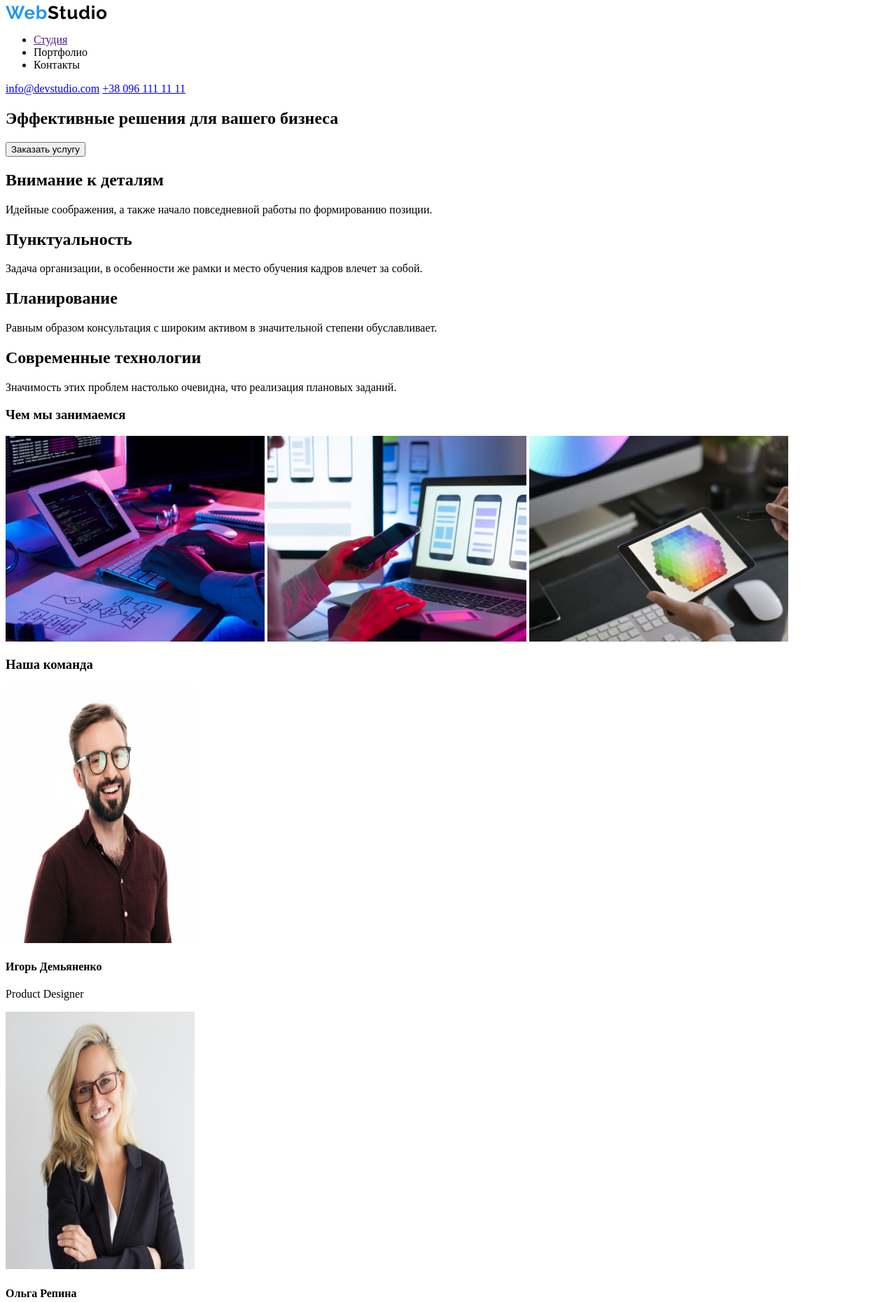
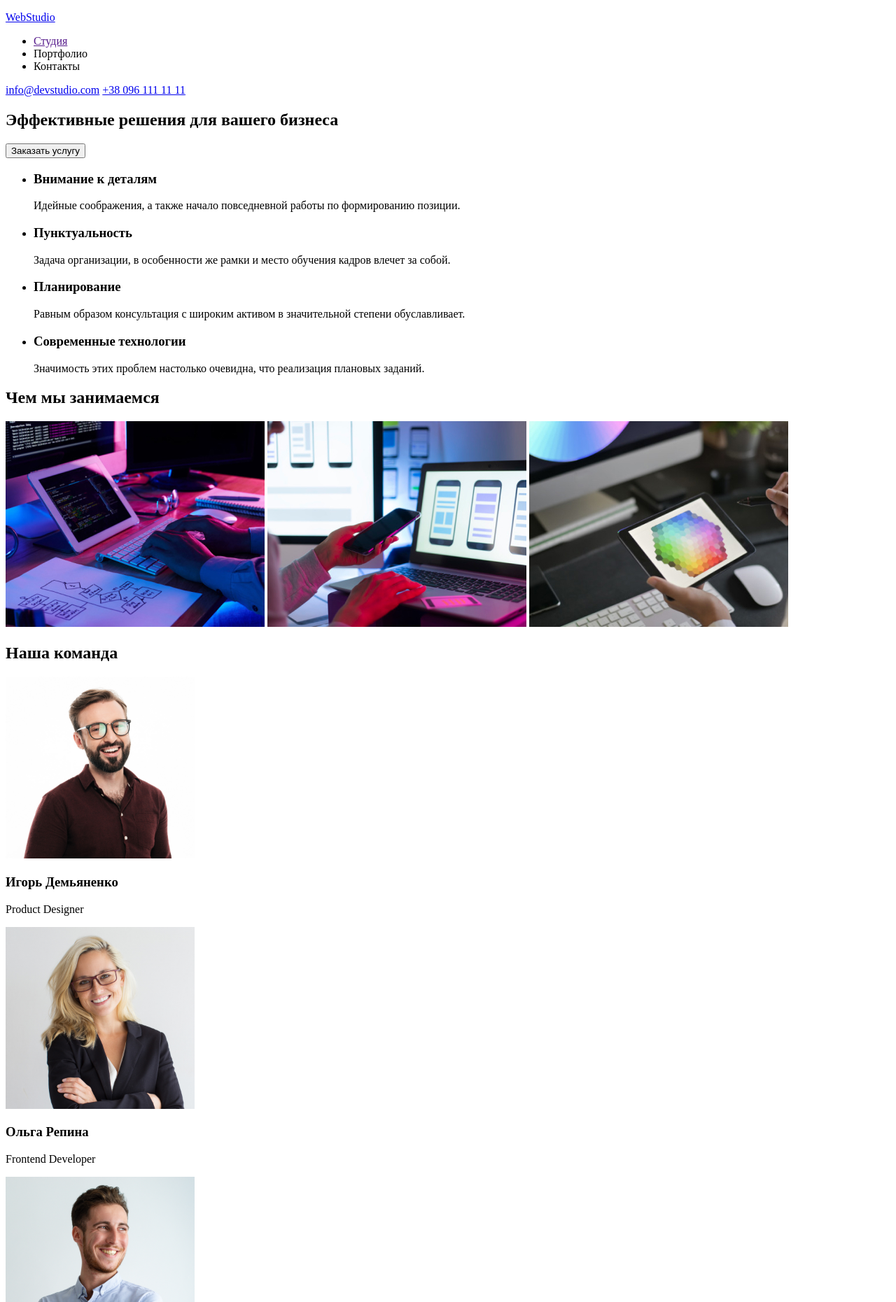
Before and after one commit to vitaly171/goit-markup-hw-01, a plain HTML site: page index.html in a window 1280 px wide. Shown: the top 1861 px of the page at 70% size. Drawn offline with Linux system fonts and the light colour scheme.

Commit message:
Update index.html

```diff
--- a/index.html
+++ b/index.html
@@ -8,9 +8,9 @@
   <body>
     <header>
       <nav>
-        <a href="/">
-          <img src="./images/logo.svg" alt="logo" />
-        </a>
+        <p>
+          <a href="index.html"><span>Web</span>Studio</a>
+        </p>
         <ul>
           <li><a href="">Студия</a></li>
           <li>Портфолио</li>
@@ -20,42 +20,45 @@
         <a href="tel:+380961111111">+38 096 111 11 11</a>
       </nav>
     </header>
+    <main>
       <section id="initial">
         <h1>Эффективные решения для вашего бизнеса</h1>
         <button type="button">Заказать услугу</button>
       </section>
       <section id="skills">
-      <div>
-        <h2>Внимание к деталям</h2>
+        <ul>
+          <li>
+            <h3>Внимание к деталям</h3>
             <p>
               Идейные соображения, а также начало повседневной работы по
               формированию позиции.
             </p>
-      </div>
-      <div>
-        <h2>Пунктуальность</h2>
+          </li>
+          <li>
+            <h3>Пунктуальность</h3>
             <p>
               Задача организации, в особенности же рамки и место обучения кадров
               влечет за собой.
             </p>
-      </div>
-      <div>
-        <h2>Планирование</h2>
+          </li>
+          <li>
+            <h3>Планирование</h3>
             <p>
-          Равным образом консультация с широким активом в значительной степени
-          обуславливает.
+              Равным образом консультация с широким активом в значительной
+              степени обуславливает.
             </p>
-      </div>
-      <div>
-        <h2>Современные технологии</h2>
+          </li>
+          <li>
+            <h3>Современные технологии</h3>
             <p>
-          Значимость этих проблем настолько очевидна, что реализация плановых
-          заданий.
+              Значимость этих проблем настолько очевидна, что реализация
+              плановых заданий.
             </p>
-      </div>
+          </li>
+        </ul>
       </section>
       <section id="about">
-      <h3>Чем мы занимаемся</h3>
+        <h2>Чем мы занимаемся</h2>
         <img
           src="./images/tab_code.jpg"
           alt="tab_code"
@@ -75,16 +78,17 @@
           height="294"
         />
       </section>
+
       <section id="our-team">
-      <h3>Наша команда</h3>
+        <h2>Наша команда</h2>
         <div>
-        <img src="./images/igor.jpg" alt="igor" width="270" height="368" />
-        <h4>Игорь Демьяненко</h4>
+          <img src="./images/igor.jpg" alt="igor" width="270" height="260" />
+          <h3>Игорь Демьяненко</h3>
           <p lang="en">Product Designer</p>
         </div>
         <div>
-        <img src="./images/olga.jpg" alt="olga" width="270" height="368" />
-        <h4>Ольга Репина</h4>
+          <img src="./images/olga.jpg" alt="olga" width="270" height="260" />
+          <h3>Ольга Репина</h3>
           <p lang="en">Frontend Developer</p>
         </div>
         <div>
@@ -92,22 +96,25 @@
             src="./images/nikolay.jpg"
             alt="nikolay"
             width="270"
-          height="368"
+            height="260"
           />
-        <h4>Николай Тарасов</h4>
+          <h3>Николай Тарасов</h3>
           <p lang="en">Marketing</p>
         </div>
         <div>
-        <img src="./images/mihail.jpg" alt="mihail" width="270" height="368" />
-        <h4>Михаил Ермаков</h4>
+          <img
+            src="./images/mihail.jpg"
+            alt="mihail"
+            width="270"
+            height="260"
+          />
+          <h3>Михаил Ермаков</h3>
           <p lang="en">UI Designer</p>
         </div>
       </section>
+    </main>
     <footer>
-      <nav>
-        <a href="/">
-          <img src="./images/logo.svg" alt="logo" />
-        </a>
+      <a href="index.html"><span>Web</span>Studio</a>
       <address>
         <ul>
           <li>
@@ -122,7 +129,6 @@
           <li><a href="tel:+380991111111">+38 099 111 11 11</a></li>
         </ul>
       </address>
-      </nav>
     </footer>
   </body>
 </html>
```
Lines whose indentation alone changed are shown as unchanged.
